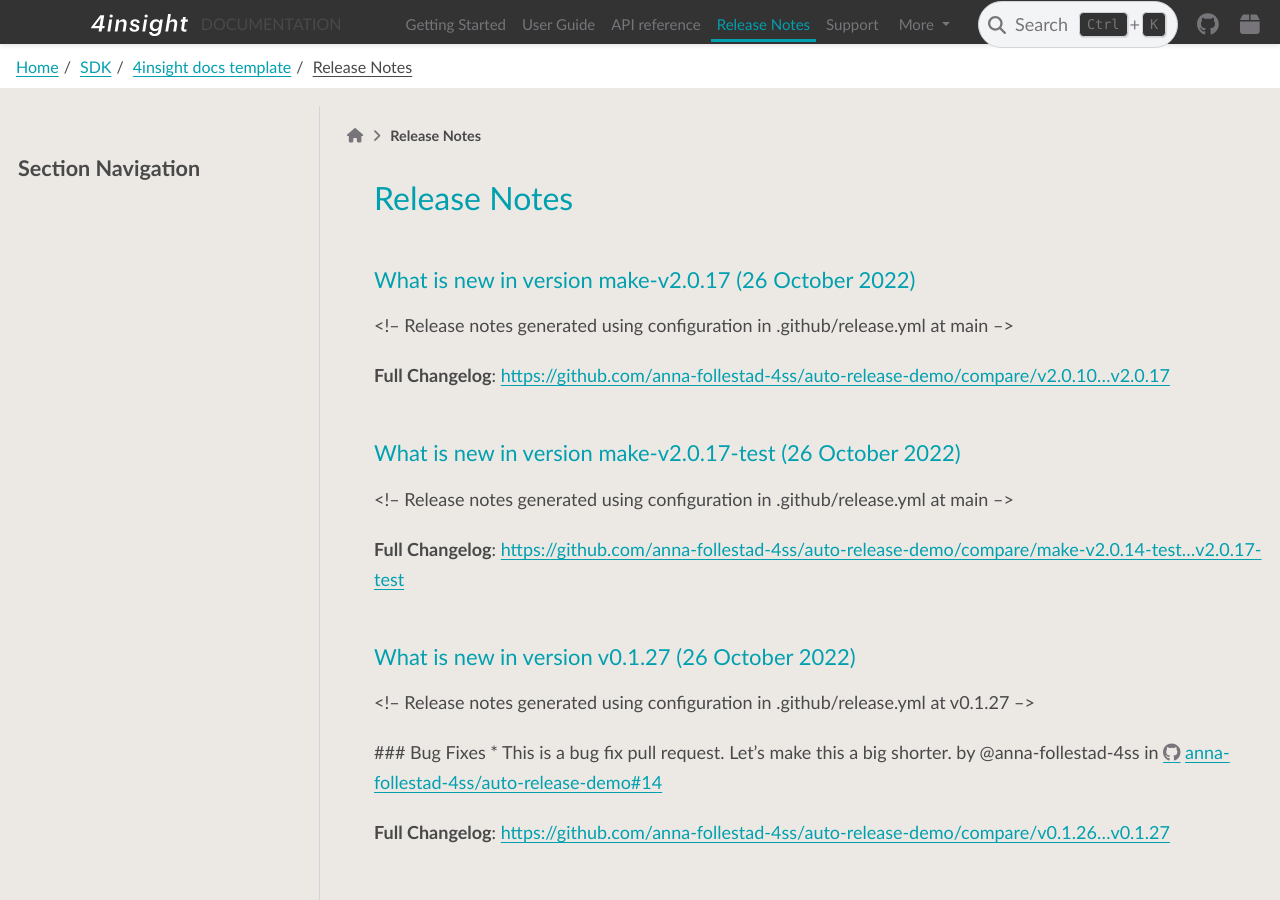
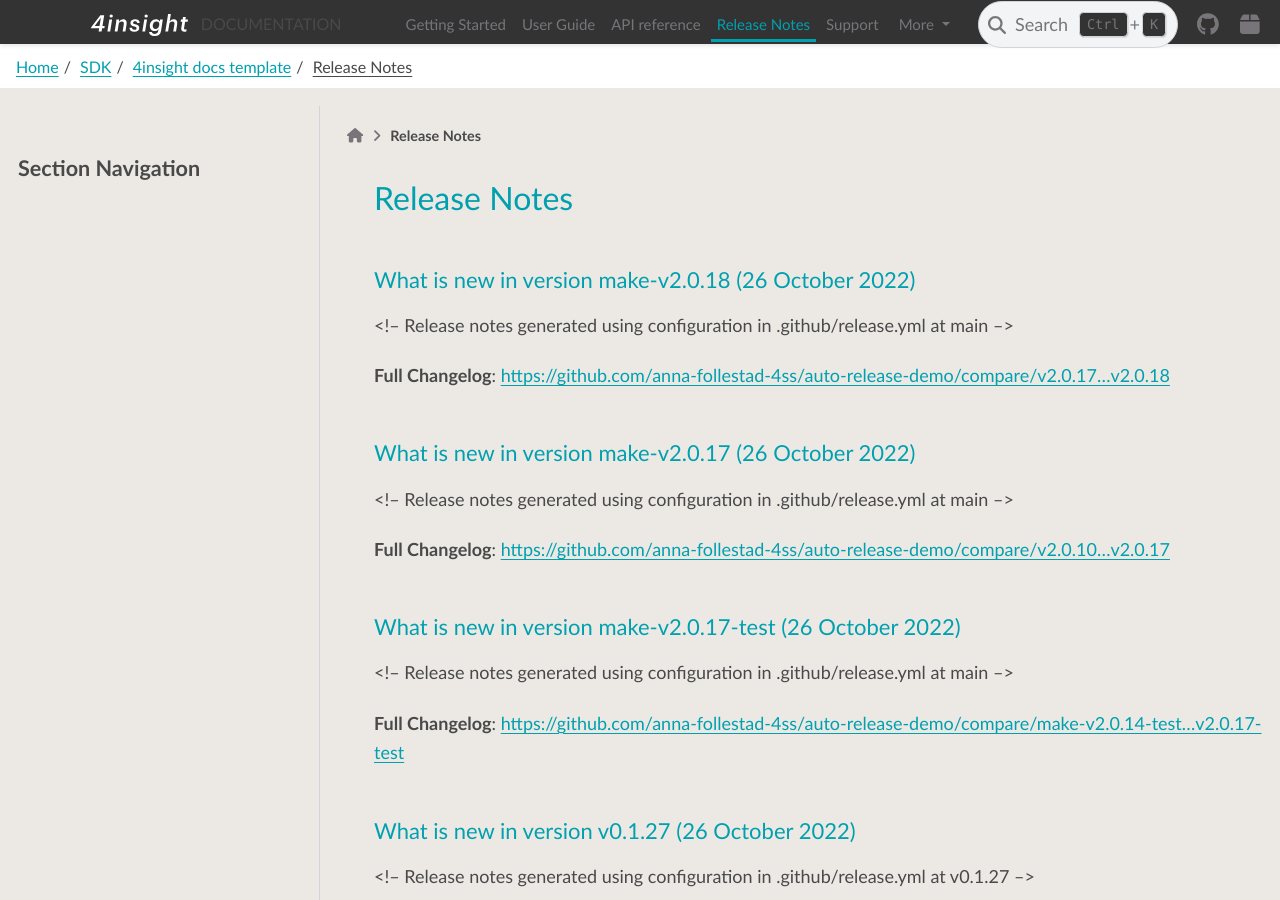
Before and after one commit to anna-follestad-4ss/auto-release-demo, a Sphinx documentation site: the page built from docs/release_notes.rst, in a window 1280 px wide and 900 px high. Built offline with Sphinx 7.4.7 and the PyData theme 0.15.4, drawn with Linux system fonts in a browser that asks for light colours.

Commit message:
added latest release notes from autogen

```diff
--- a/docs/release_notes.rst
+++ b/docs/release_notes.rst
@@ -1,5 +1,16 @@
 Release Notes
 =============
+
+What is new in version make-v2.0.18 (26 October 2022)
+------------------------------------------------
+
+<!-- Release notes generated using configuration in .github/release.yml at main -->
+
+
+
+**Full Changelog**: https://github.com/anna-follestad-4ss/auto-release-demo/compare/v2.0.17...v2.0.18
+
+
 
 What is new in version make-v2.0.17 (26 October 2022)
 ------------------------------------------------
```
